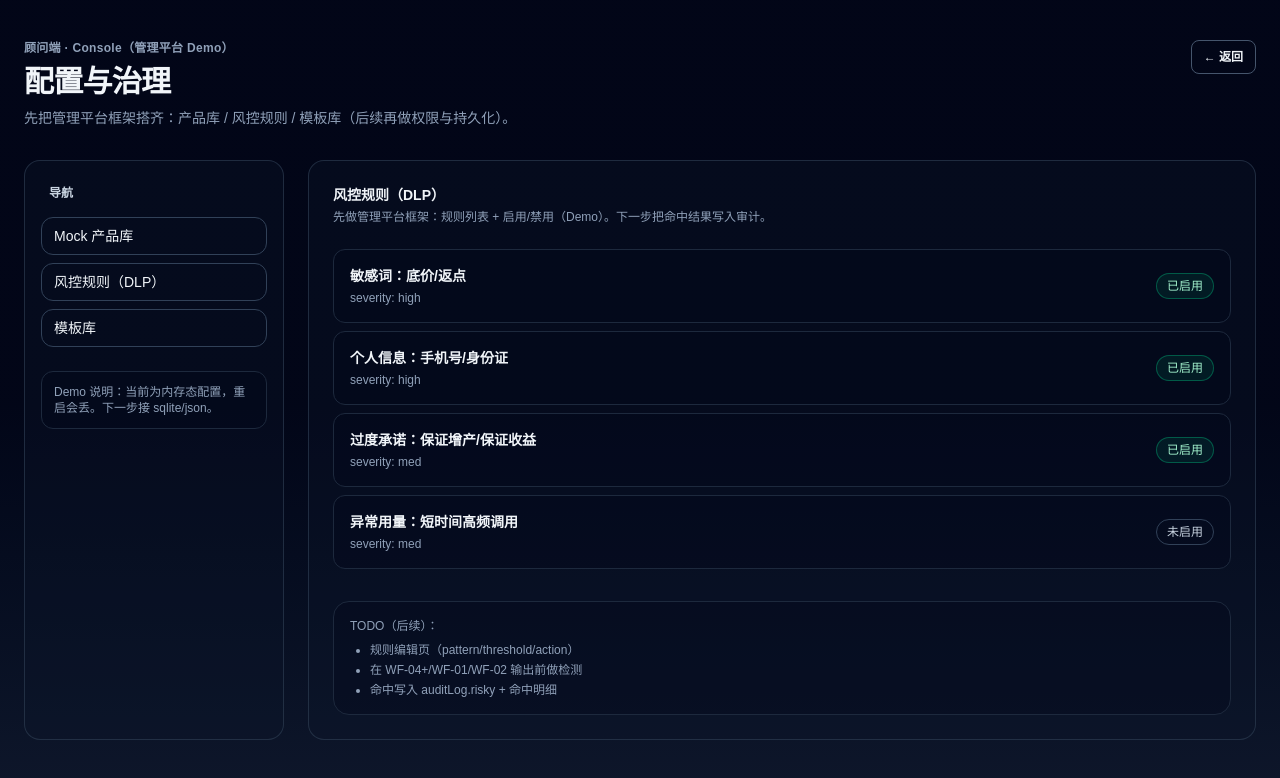
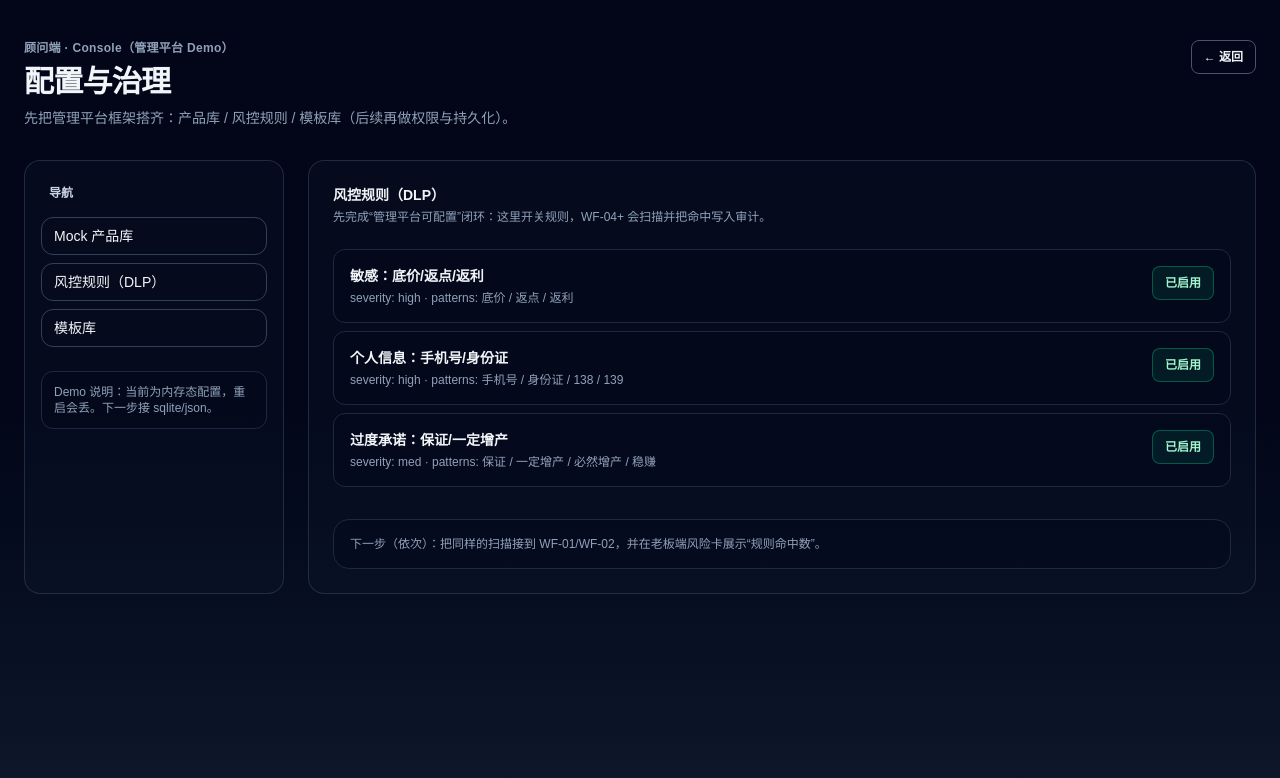
Before and after one commit to RubyXYTeam/ai-efficiency-demo, a Next.js app: page /console/dlp in a window 1280 px wide. Shown: the top 778 px of the page. Built offline with nearby package versions, Linux system fonts and the light colour scheme.

Commit message:
feat: console DLP page uses rules API (toggle)

```diff
--- a/src/app/console/dlp/page.tsx
+++ b/src/app/console/dlp/page.tsx
@@ -1,52 +1,78 @@
+"use client";
+
+import { useEffect, useState } from "react";
+
+type Rule = {
+  id: string;
+  name: string;
+  severity: "low" | "med" | "high";
+  enabled: boolean;
+  patterns: string[];
+};
+
 export default function ConsoleDlpPage() {
-  const rules = [
-    { id: "r1", name: "敏感词：底价/返点", severity: "high", enabled: true },
-    { id: "r2", name: "个人信息：手机号/身份证", severity: "high", enabled: true },
-    { id: "r3", name: "过度承诺：保证增产/保证收益", severity: "med", enabled: true },
-    { id: "r4", name: "异常用量：短时间高频调用", severity: "med", enabled: false },
-  ];
+  const [rules, setRules] = useState<Rule[]>([]);
+  const [msg, setMsg] = useState<string>("");
+
+  useEffect(() => {
+    (async () => {
+      const res = await fetch("/api/console/dlp");
+      const j = await res.json();
+      setRules(j.rules || []);
+    })();
+  }, []);
+
+  async function toggle(id: string, enabled: boolean) {
+    setMsg("");
+    const res = await fetch("/api/console/dlp", {
+      method: "PUT",
+      headers: { "Content-Type": "application/json" },
+      body: JSON.stringify({ id, enabled }),
+    });
+    const j = await res.json();
+    if (!res.ok) {
+      setMsg(j?.error || `HTTP ${res.status}`);
+      return;
+    }
+    setRules(j.rules || []);
+  }
 
   return (
     <div>
       <div className="text-sm font-semibold">风控规则（DLP）</div>
       <div className="mt-1 text-xs text-slate-400">
-        先做管理平台框架：规则列表 + 启用/禁用（Demo）。下一步把命中结果写入审计。
+        先完成“管理平台可配置”闭环：这里开关规则，WF‑04+ 会扫描并把命中写入审计。
       </div>
+      {msg ? <div className="mt-2 text-xs text-red-200">{msg}</div> : null}
 
       <div className="mt-6 space-y-2">
         {rules.map((r) => (
           <div
             key={r.id}
-            className="rounded-xl border border-slate-800 bg-slate-950/30 p-4 flex items-center justify-between gap-4"
+            className="rounded-xl border border-slate-800 bg-slate-950/30 p-4 flex items-start justify-between gap-4"
           >
             <div>
               <div className="text-sm font-semibold">{r.name}</div>
               <div className="mt-1 text-xs text-slate-400">
-                severity: {r.severity}
+                severity: {r.severity} · patterns: {r.patterns.join(" / ")}
               </div>
             </div>
-            <div className="text-xs">
-              <span
-                className={`inline-flex items-center rounded-full border px-2.5 py-1 ${
-                  r.enabled
-                    ? "border-emerald-500/40 bg-emerald-500/10 text-emerald-200"
-                    : "border-slate-700 bg-transparent text-slate-300"
-                }`}
-              >
-                {r.enabled ? "已启用" : "未启用"}
-              </span>
-            </div>
+            <button
+              onClick={() => toggle(r.id, !r.enabled)}
+              className={`text-xs rounded-lg border px-3 py-2 font-semibold transition ${
+                r.enabled
+                  ? "border-emerald-500/40 bg-emerald-500/10 text-emerald-200 hover:border-emerald-300/60"
+                  : "border-slate-700 bg-transparent text-slate-300 hover:border-slate-400"
+              }`}
+            >
+              {r.enabled ? "已启用" : "未启用"}
+            </button>
           </div>
         ))}
       </div>
 
       <div className="mt-8 rounded-2xl border border-slate-800 bg-slate-950/30 p-4 text-xs text-slate-400">
-        TODO（后续）：
-        <ul className="mt-2 list-disc pl-5 space-y-1">
-          <li>规则编辑页（pattern/threshold/action）</li>
-          <li>在 WF‑04+/WF‑01/WF‑02 输出前做检测</li>
-          <li>命中写入 auditLog.risky + 命中明细</li>
-        </ul>
+        下一步（依次）：把同样的扫描接到 WF‑01/WF‑02，并在老板端风险卡展示“规则命中数”。
       </div>
     </div>
   );
```
